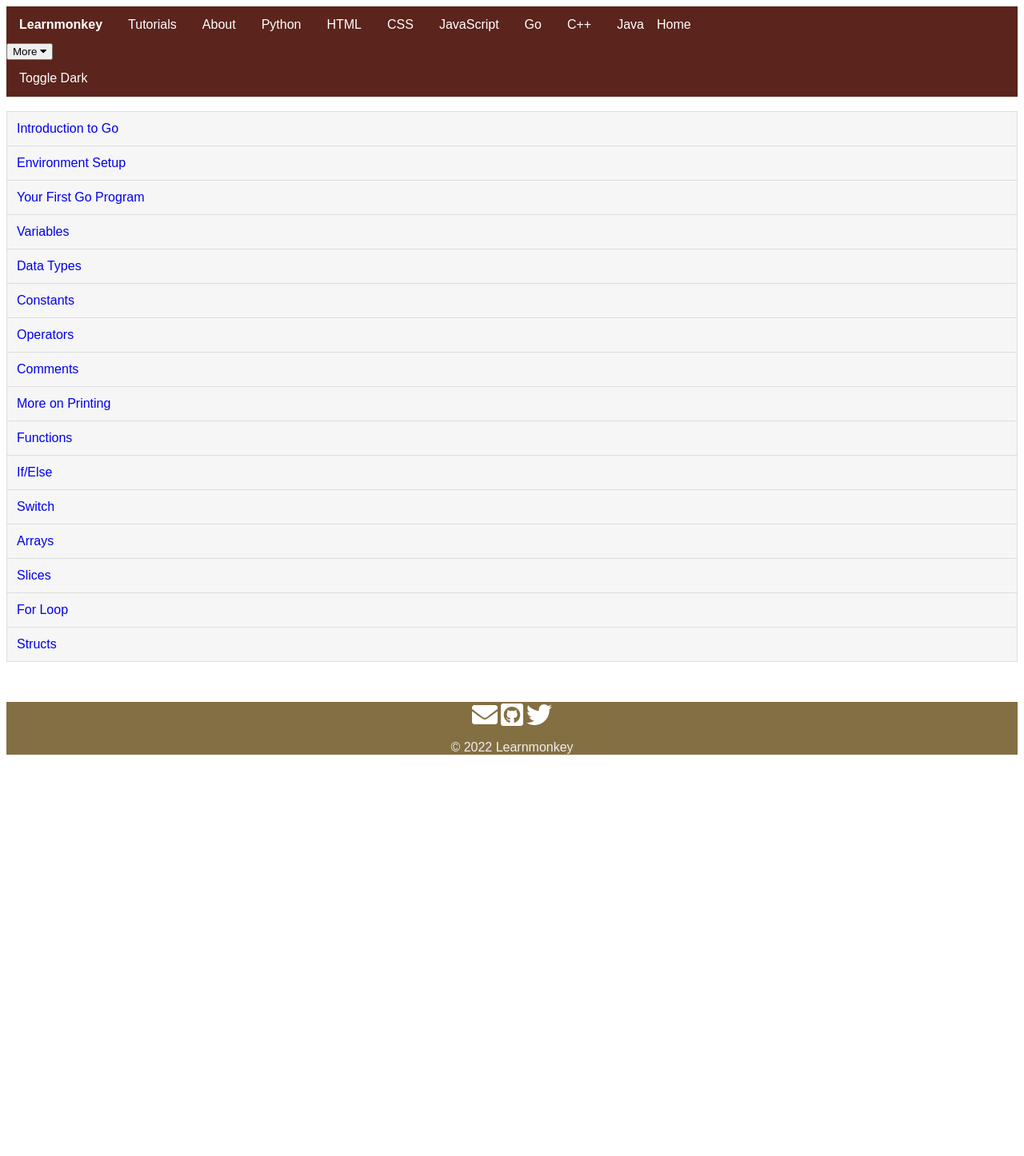
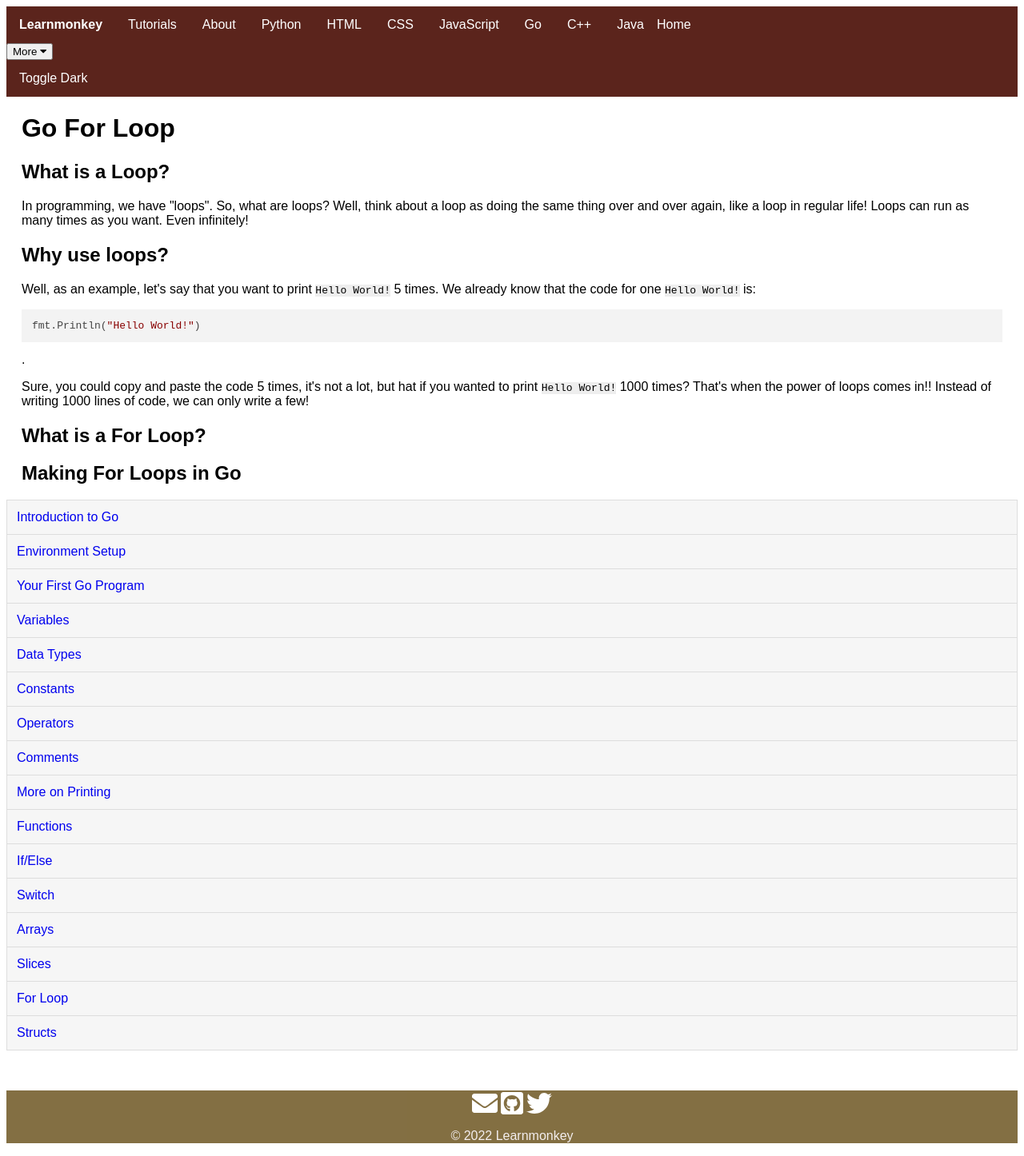
Before and after one commit to learnmonkey/learnmonkey.github.io, a Jekyll site: the page built from programming/golang/for-loop.html, in a window 1280 px wide. Shown: the whole page at 80% size. Built offline with Jekyll 4.4.1, drawn with Linux system fonts in a browser that asks for light colours; nearby versions of some CDN libraries; before the commit the page ends 960 px from its top, so only the background shows below that.

Commit message:
barebones for loops

```diff
--- a/programming/golang/for-loop.html
+++ b/programming/golang/for-loop.html
@@ -1,5 +1,25 @@
 ---
 title: Go For Loop
-permalink: /programming/golang/data-types/
+permalink: /programming/golang/for-loop/
 layout: golang
 ---
+
+<h1>Go For Loop</h1>
+
+<section>
+    <h2>What is a Loop?</h2>
+    <p>In programming, we have "loops". So, what are loops? Well, think about a loop as doing the same thing over and over again, like a loop in regular life! Loops can run as many times as you want. Even infinitely!</p>
+</section>
+
+<section>
+    <h2>Why use loops?</h2>
+    <p>Well, as an example, let's say that you want to print <samp>Hello World!</samp> 5 times. We already know that the code for one <samp>Hello World!</samp> is:</p><pre><code class="language-go">fmt.Println("Hello World!")</code></pre>.<p>Sure, you could copy and paste the code 5 times, it's not a lot, but hat if you wanted to print <samp>Hello World!</samp> 1000 times? That's when the power of loops comes in!! Instead of writing 1000 lines of code, we can only write a few!</p>
+</section>
+
+<section>
+	<h2>What is a For Loop?</h2>
+</section>
+
+<section>
+	<h2>Making For Loops in Go</h2>
+</section>
```
